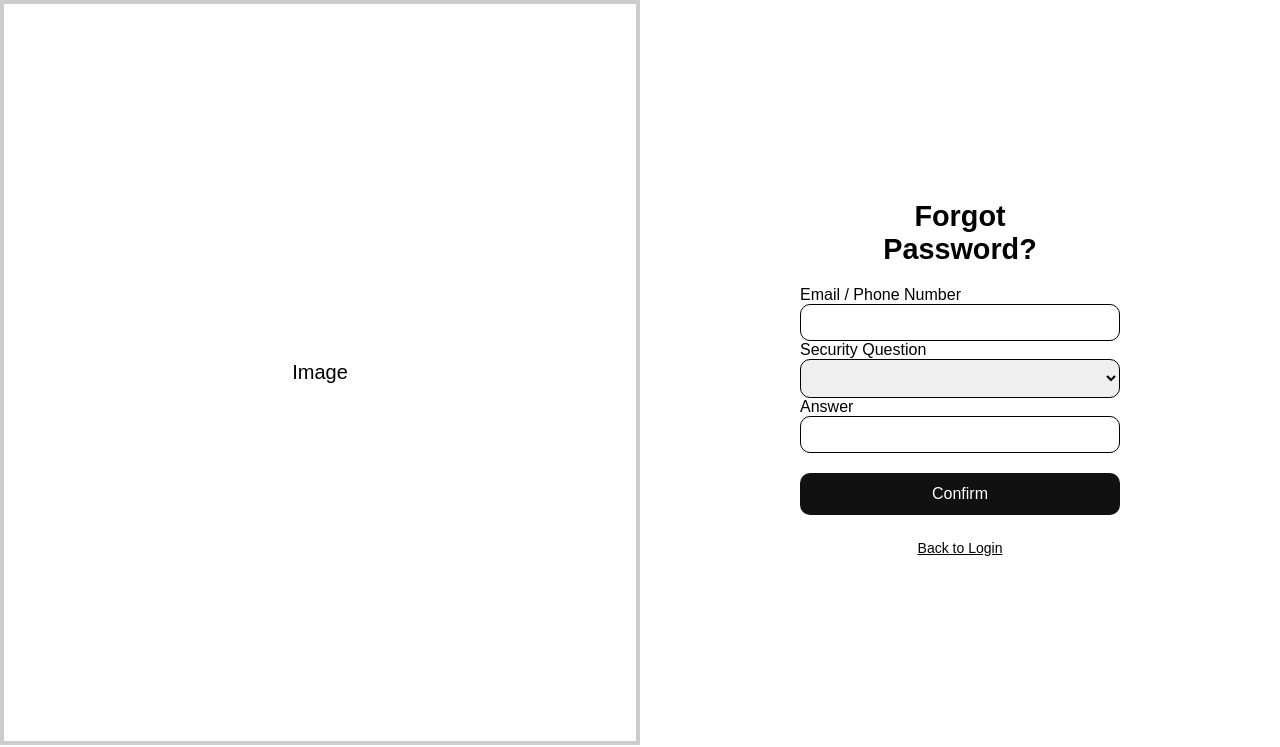
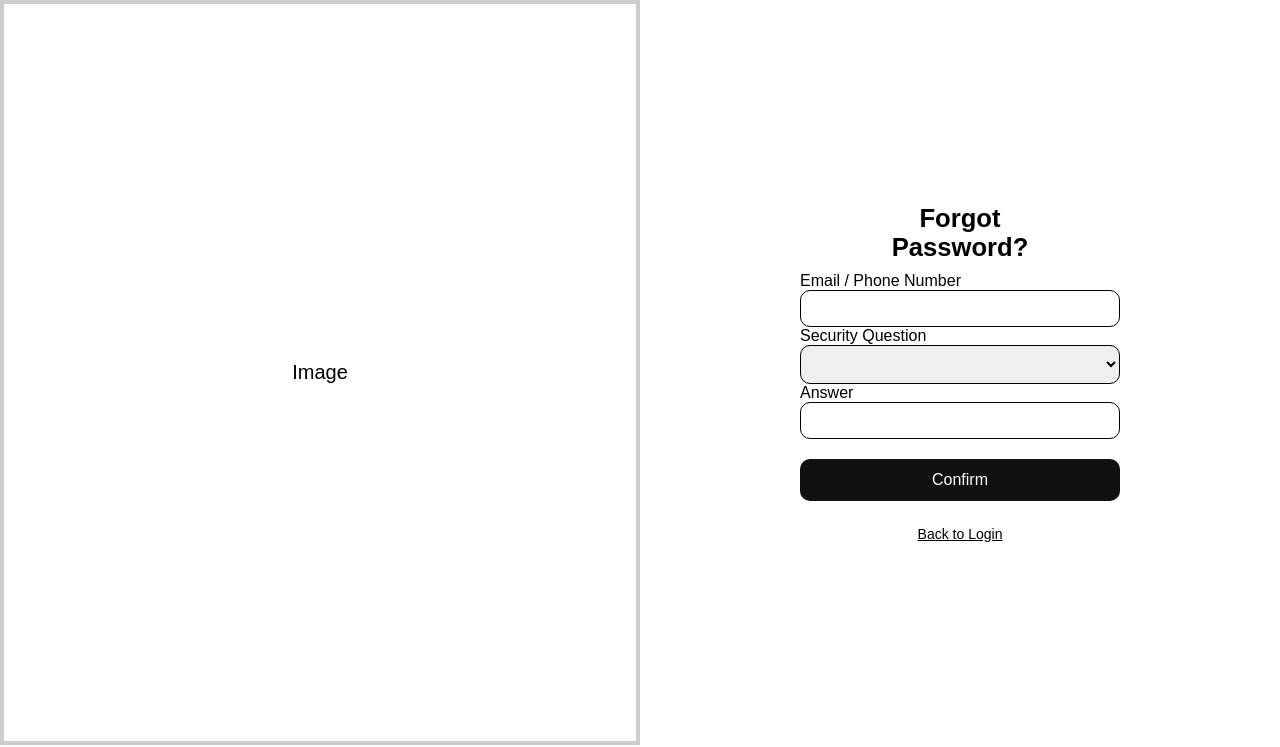
Before and after one commit to EthanLied/HailShare, a PHP site: page /password-recovery.html in a window 1280 px wide. Shown: the part 53-800 px from the top of the page. Run offline with PHP 8.4, Linux system fonts and the light colour scheme.

Commit message:
shuyii update

```diff
--- a/UserAuth/style.css
+++ b/UserAuth/style.css
@@ -152,7 +152,7 @@ html, body {
 h2 {
   text-align: center;
   font-size: 1.8rem;
-  margin-bottom: 15px;
+  margin-bottom: 10px;
   margin-top: 20px;
 }
 
@@ -380,7 +380,7 @@ h2 {
   }
 
   h2 {
-    font-size: 28px;
+    font-size: 25px;
     text-align: center;
     margin: 0px 0 10px;
   }
@@ -590,7 +590,7 @@ h2 {
 
   /* ONLY affect login layout (exclude registration) */
   .container:not(.reg-container) {
-    height: calc(100vh - 55px);
+    min-height: calc(100vh - 55px);
     align-items: center;
   }
 
@@ -616,6 +616,11 @@ h2 {
   }
 
   .container:not(.reg-container) h2 {
-    margin: 10px 0 20px;
+    margin: 0px 0 10px;
+    font-size: clamp(1.4rem, 2vw, 1.8rem);
   }
 }
+
+.container:not(.reg-container) {
+  overflow: hidden;
+}
```
